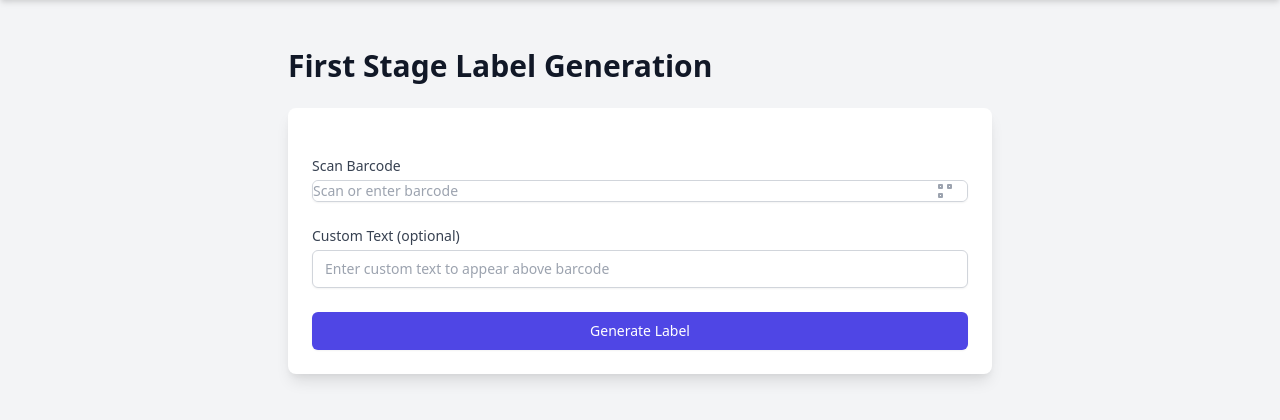
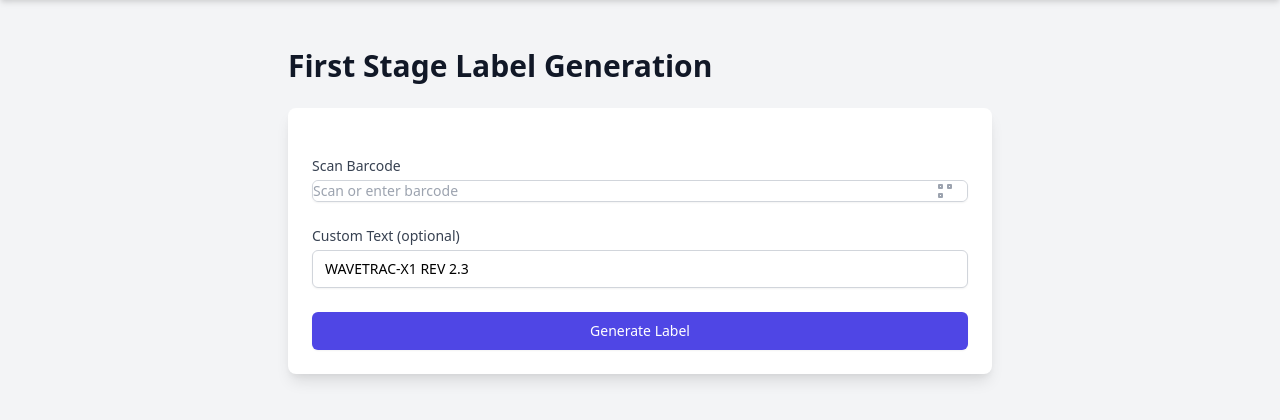
Before and after one commit to ananthcjayan12/brady_label_automation, a Django app: page /first-stage/ in a window 1280 px wide. Shown: the part 64-484 px from the top of the page. Run offline with Django 5.2, Linux system fonts and the light colour scheme; the visitor is signed in with stand-in values (Sample User, id 1); parts of the project's set-up code (start-up, migrations or seed data) failed here and were passed over; some libraries are stand-ins or nearby versions.

Commit message:
done changes

```diff
--- a/templates/first_stage.html
+++ b/templates/first_stage.html
@@ -23,7 +23,13 @@
                 </div>
                 <div>
                     <label for="custom-text" class="block text-sm font-medium text-gray-700">Custom Text (optional)</label>
-                    <input type="text" id="custom-text" name="custom_text" class="mt-1 block w-full border border-gray-300 rounded-md shadow-sm py-2 px-3 focus:outline-none focus:ring-primary focus:border-primary sm:text-sm" placeholder="Enter custom text to appear above barcode">
+                    <input
+                        type="text"
+                        id="custom-text"
+                        name="custom_text"
+                        value="WAVETRAC-X1 REV 2.3"
+                        class="mt-1 block w-full border border-gray-300 rounded-md shadow-sm py-2 px-3 focus:outline-none focus:ring-primary focus:border-primary sm:text-sm"
+                        placeholder="Enter custom text to appear above barcode">
                 </div>
                 <div>
                     <button type="submit" id="generate-btn" class="w-full flex justify-center py-2 px-4 border border-transparent rounded-md shadow-sm text-sm font-medium text-white bg-primary hover:bg-primary-dark focus:outline-none focus:ring-2 focus:ring-offset-2 focus:ring-primary">
@@ -83,9 +89,20 @@
     $(document).ready(function() {
         let generatedPdfData = null;
 
+        // Set default text if the field is empty
+        if (!$('#custom-text').val()) {
+            $('#custom-text').val('WAVETRAC-X1 REV 2.3');
+        }
+
         $('#barcode-form').submit(function(e) {
             e.preventDefault();
             var formData = new FormData(this);
+
+            // Ensure custom text is included even if not modified
+            if (!formData.get('custom_text')) {
+                formData.set('custom_text', 'WAVETRAC-X1 REV 2.3');
+            }
+
             formData.append('stage', 'first-stage');
 
             $.ajax({
@@ -97,7 +114,7 @@
                 success: function(data) {
                     if (data.success) {
                         $('#generated-barcode').text(data.barcode);
-                        $('#generated-custom-text').text(data.custom_text || 'None');
+                        $('#generated-custom-text').text(data.custom_text || 'WAVETRAC-X1 REV 2.3');
                         $('#result-container').removeClass('hidden');
                         generatedPdfData = data.label_pdf;
 
```
